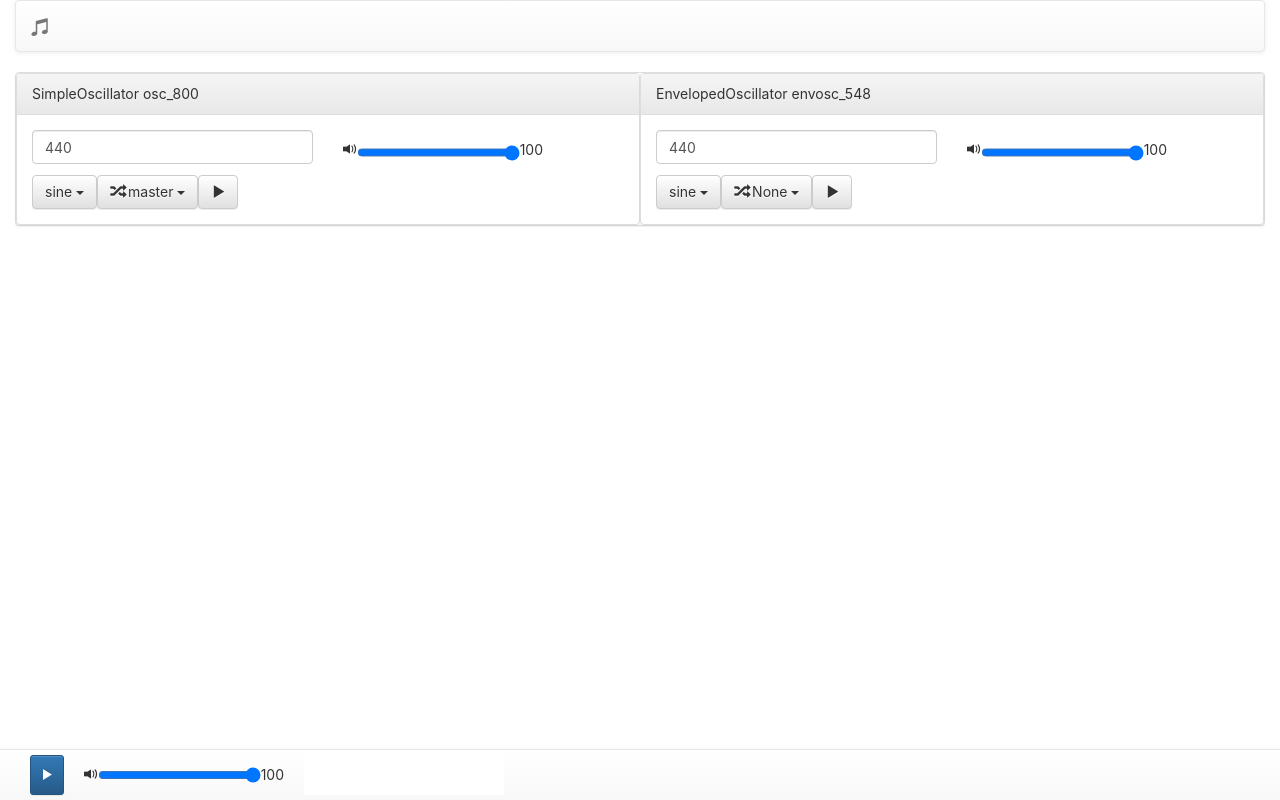
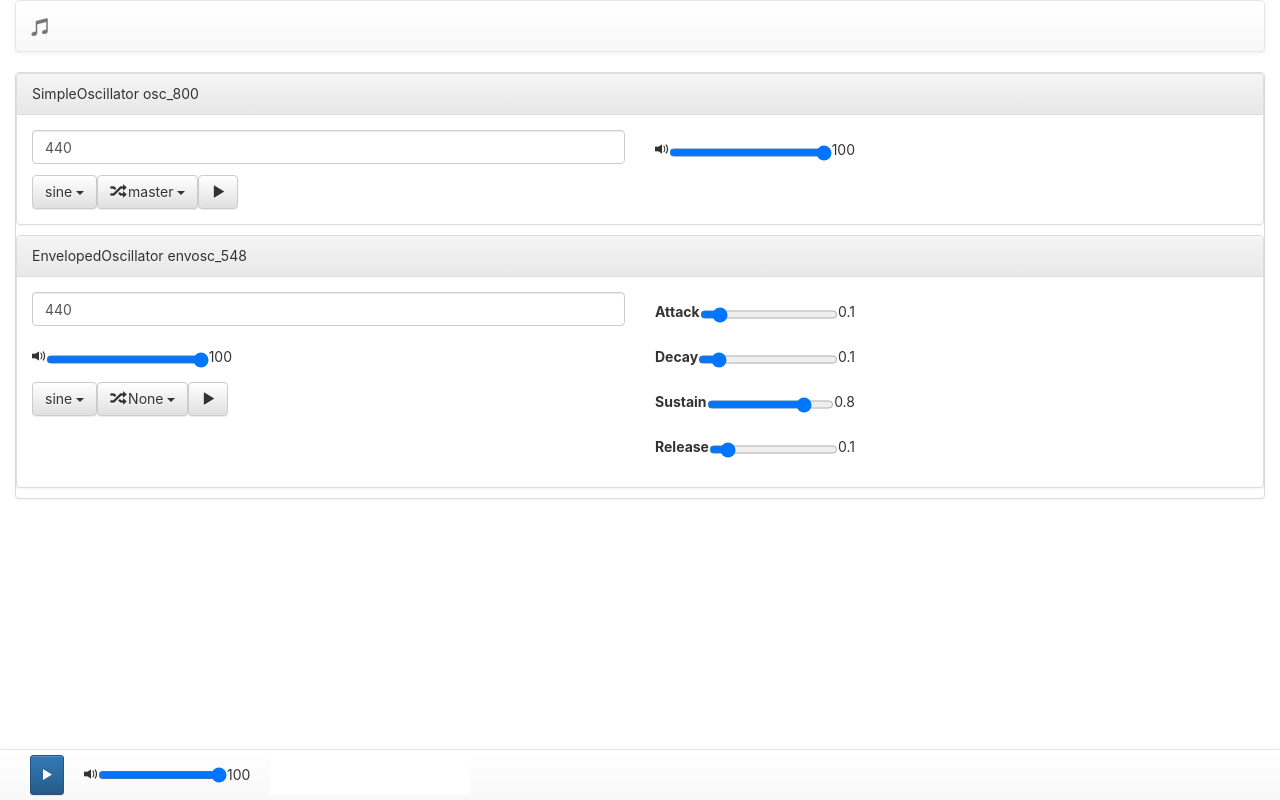
Before and after one commit to alexiusp/audioapi-playground, a React (Create React App) app: page / in a window 1280 px wide. Built offline with nearby package versions, Linux system fonts and the light colour scheme.

Commit message:
envelop ui controls introduced + bugfixes

```diff
--- a/src/master/masterMixer.css
+++ b/src/master/masterMixer.css
@@ -8,8 +8,8 @@
   margin: 0 10px;
 }
 
-.volume-control {
-  width: 200px;
+.level-control, .volume-control {
+  max-width: 200px;
   padding: 10px 0;
   display: flex;
 }
--- a/src/models/base.ts
+++ b/src/models/base.ts
@@ -32,6 +32,9 @@ export interface IOscillator extends IBaseInstrument {
   oscillatorType: OscillatorType;
   frequency: number;
 }
+export interface IEnveloped extends IBaseInstrument {
+  envelope: ADSREnvelope;
+}
 
 // behavior models
 export interface IPlayable {
@@ -48,8 +51,9 @@ export interface IInputInstrument extends IInput {
 }
 
 export interface ISimpleOscillator extends IOutputInstrument, IGain, IPlayable, IOscillator {}
+export interface IEnvelopedOscillator extends ISimpleOscillator, IEnveloped {}
 export interface IMasterMixer extends IInputInstrument, IPlayable {}
-export type IInstrument = ISimpleOscillator | IMasterMixer;
+export type IInstrument = IEnvelopedOscillator | ISimpleOscillator | IMasterMixer;
 
 export class BaseAudioDevice {
   context: AudioContext;
--- a/src/models/instruments/envelopedOscillator.ts
+++ b/src/models/instruments/envelopedOscillator.ts
@@ -8,22 +8,21 @@ export default class EnvelopedOscillator extends SimpleOscillator {
   output?: ID;
   oscillator?: OscillatorNode;
   gain?: GainNode;
-  envelope: ADSREnvelope;
 
   constructor(
     protected context: AudioContext,
     public id: ID,
     public volume: number = 1,
     public oscillatorType: OscillatorType = 'sine',
-    public frequency: number = 440
+    public frequency: number = 440,
+    public envelope: ADSREnvelope = {
+      attack: 0,
+      decay: 0.1,
+      sustain: 0.8,
+      release: 0.1,
+    }
   ) {
     super(context, id, volume, oscillatorType, frequency);
-    this.envelope = {
-      attack: 0,
-      decay: 0.1,
-      sustain: volume,
-      release: 0.1,
-    }
   }
 
   setAttack = (attack: Time) => {
@@ -52,7 +51,8 @@ export default class EnvelopedOscillator extends SimpleOscillator {
     this.gain!.gain.linearRampToValueAtTime(1, attackTime);
     // decay to sustain
     const decayTime = attackTime + this.envelope.decay;
-    this.gain!.gain.linearRampToValueAtTime(this.envelope.sustain, decayTime);
+    const volume = this.envelope.sustain * this.volume;
+    this.gain!.gain.linearRampToValueAtTime(volume, decayTime);
     // start playing
     this.oscillator!.start();
   }
--- a/src/models/instruments/instrumentFactory.ts
+++ b/src/models/instruments/instrumentFactory.ts
@@ -1,4 +1,4 @@
-import { IInstrument, InstrumentEnum, ISimpleOscillator } from '../base';
+import { IInstrument, InstrumentEnum, ISimpleOscillator, IEnvelopedOscillator } from '../base';
 import Rack from '../instrumentsRack';
 import SimpleOscillator from './simpleOscillator';
 import EnvelopedOscillator from './envelopedOscillator';
@@ -11,8 +11,8 @@ export function buildSimpleOscillator(data: ISimpleOscillator) {
   return instrument;
 }
 
-export function buildEnvelopedOscillator(data: ISimpleOscillator) {
-  const instrument = new EnvelopedOscillator(Rack.context, data.id, data.volume, data.oscillatorType);
+export function buildEnvelopedOscillator(data: IEnvelopedOscillator) {
+  const instrument = new EnvelopedOscillator(Rack.context, data.id, data.volume, data.oscillatorType, data.frequency, data.envelope);
   if (data.output) {
     instrument.connect(data.output);
   }
@@ -24,7 +24,7 @@ export function buildInstrument(data: IInstrument) {
     case InstrumentEnum.SimpleOscillator:
       return buildSimpleOscillator(data as ISimpleOscillator);
     case InstrumentEnum.EnvelopedOscillator:
-      return buildEnvelopedOscillator(data as ISimpleOscillator);
+      return buildEnvelopedOscillator(data as IEnvelopedOscillator);
     case InstrumentEnum.MasterMixer:
       return Rack.master;
   }
--- a/src/models/instrumentsRack.ts
+++ b/src/models/instrumentsRack.ts
@@ -1,4 +1,4 @@
-import { IInstrument, IInputInstrument, ID, IInput, IConnectable, IOutput, IOutputInstrument } from './base';
+import { IInstrument, IInputInstrument, ID, IInput, IConnectable } from './base';
 import { MasterMixer } from './master';
 
 export class InstrumentsRack {
--- a/src/rack/instruments/envelopedOscillator.tsx
+++ b/src/rack/instruments/envelopedOscillator.tsx
@@ -36,6 +36,7 @@ export interface Props extends OwnProps {
 export function EnvelopedOscillatorUI(props: Props) {
   const osc = props.instrument as EnvelopedOscillator;
   const outputs = [Rack.master, ...props.outputs];
+  const stubHandler = () => null;
   return (
     <Panel className="instrument simple-oscillator">
       <Panel.Heading>EnvelopedOscillator {osc.id}</Panel.Heading>
@@ -48,11 +49,41 @@ export function EnvelopedOscillatorUI(props: Props) {
               onChange={(e) => props.onChangeFrequency(parseFloat((e.target as HTMLInputElement).value))} />
           </Col>
           <Col xs={6}>
-            <VolumeControl volume={osc.volume} onVolumeChange={props.onChangeVolume} />
+            <div className="level-control">
+              <label htmlFor="attack-control">Attack</label>
+              <input
+                name="attack-control"
+                type="range"
+                min="0"
+                max="1"
+                step="0.01"
+                defaultValue={osc.envelope.attack.toString()}
+                onChange={stubHandler} />
+              <span>{osc.envelope.attack}</span>
+            </div>
           </Col>
         </Row>
         <Row>
-          <Col xs={12}>
+          <Col xs={6}>
+            <VolumeControl volume={osc.volume} onVolumeChange={props.onChangeVolume} />
+          </Col>
+          <Col xs={6}>
+            <div className="level-control">
+              <label htmlFor="decay-control">Decay</label>
+              <input
+                name="decay-control"
+                type="range"
+                min="0"
+                max="1"
+                step="0.01"
+                defaultValue={osc.envelope.decay.toString()}
+                onChange={stubHandler} />
+              <span>{osc.envelope.decay}</span>
+            </div>
+          </Col>
+        </Row>
+        <Row>
+          <Col xs={6}>
             <DropdownButton
               onSelect={props.onSetOscType}
               title={osc.oscillatorType}
@@ -68,6 +99,38 @@ export function EnvelopedOscillatorUI(props: Props) {
               options={outputs}
               onSelect={props.onSelectOutput} />
             <Button onClick={props.onPlay}><Glyphicon glyph="play" /></Button>
+          </Col>
+          <Col xs={6}>
+            <div className="level-control">
+              <label htmlFor="sustain-control">Sustain</label>
+              <input
+                name="sustain-control"
+                type="range"
+                min="0"
+                max="1"
+                step="0.01"
+                defaultValue={osc.envelope.sustain.toString()}
+                onChange={stubHandler} />
+              <span>{osc.envelope.sustain}</span>
+            </div>
+          </Col>
+        </Row>
+        <Row>
+          <Col xs={6}>
+          </Col>
+          <Col xs={6}>
+            <div className="level-control">
+              <label htmlFor="release-control">Release</label>
+              <input
+                name="release-control"
+                type="range"
+                min="0"
+                max="1"
+                step="0.01"
+                defaultValue={osc.envelope.release.toString()}
+                onChange={stubHandler} />
+              <span>{osc.envelope.release}</span>
+            </div>
           </Col>
         </Row>
       </Panel.Body>
--- a/src/rack/rack.css
+++ b/src/rack/rack.css
@@ -4,6 +4,6 @@
 }
 .instrument {
   flex: 1 1 auto;
-  width: 50%;
-  margin-bottom: 0;
+  width: 100%;
+  margin-bottom: 1rem;
 }
--- a/src/store/index.ts
+++ b/src/store/index.ts
@@ -6,7 +6,7 @@ import IState from './state';
 import reducer from './reducer';
 import rootSaga from './saga';
 import { addInstrumentAction } from './instruments/actions';
-import { InstrumentEnum, ISimpleOscillator } from '../models/base';
+import { InstrumentEnum, ISimpleOscillator, IEnvelopedOscillator } from '../models/base';
 import { getUID } from '../utils/utils';
 
 const sagaMiddleware = createSagaMiddleware();
@@ -31,5 +31,11 @@ store.dispatch(addInstrumentAction({
   volume: 1,
   oscillatorType: 'sine',
   frequency: 440,
-} as ISimpleOscillator))
+  envelope: {
+    attack: 0.1,
+    decay: 0.1,
+    sustain: 0.8,
+    release: 0.1,
+  },
+} as IEnvelopedOscillator))
 export default store;
```
